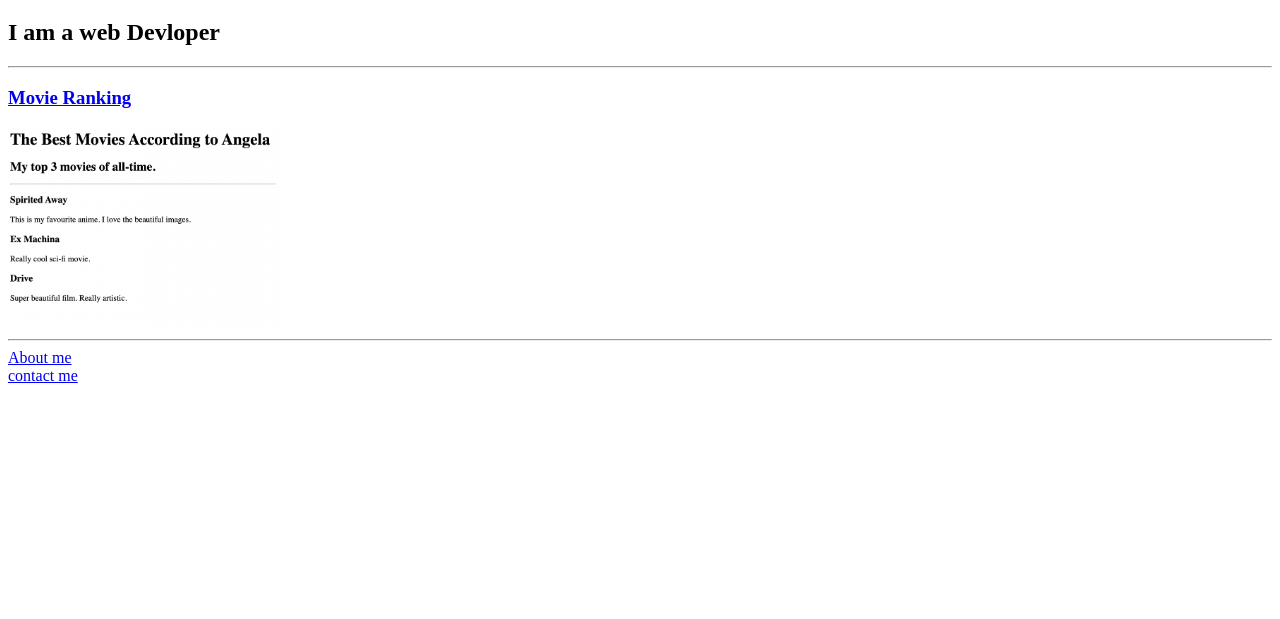
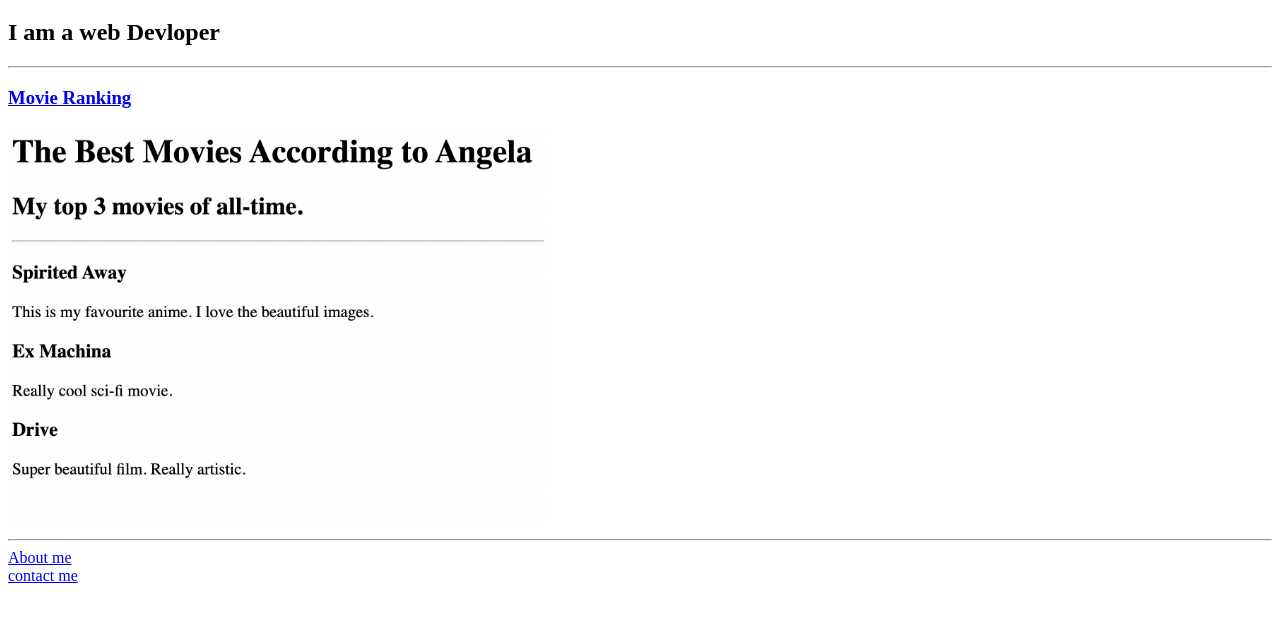
Before and after one commit to dscoder001/html_Portfolio, a plain HTML site: page index.html in a window 1280 px wide. Shown: the part 61-680 px from the top of the page. Drawn offline with Linux system fonts and the light colour scheme.

Commit message:
Update index.html

```diff
--- a/index.html
+++ b/index.html
@@ -17,7 +17,7 @@
 
 
     <h3><a href="./public/movie-ranking.html">Movie Ranking</a></h3>
-    <img src="./assets/images/movie-ranking.png" height="200" alt="Movie list" />
+    <img src="./assets/images/movie-ranking.png" height="400" alt="Movie list" />
     <hr />
     <a href="./public/about.html">About me</a>
     <br>
```
